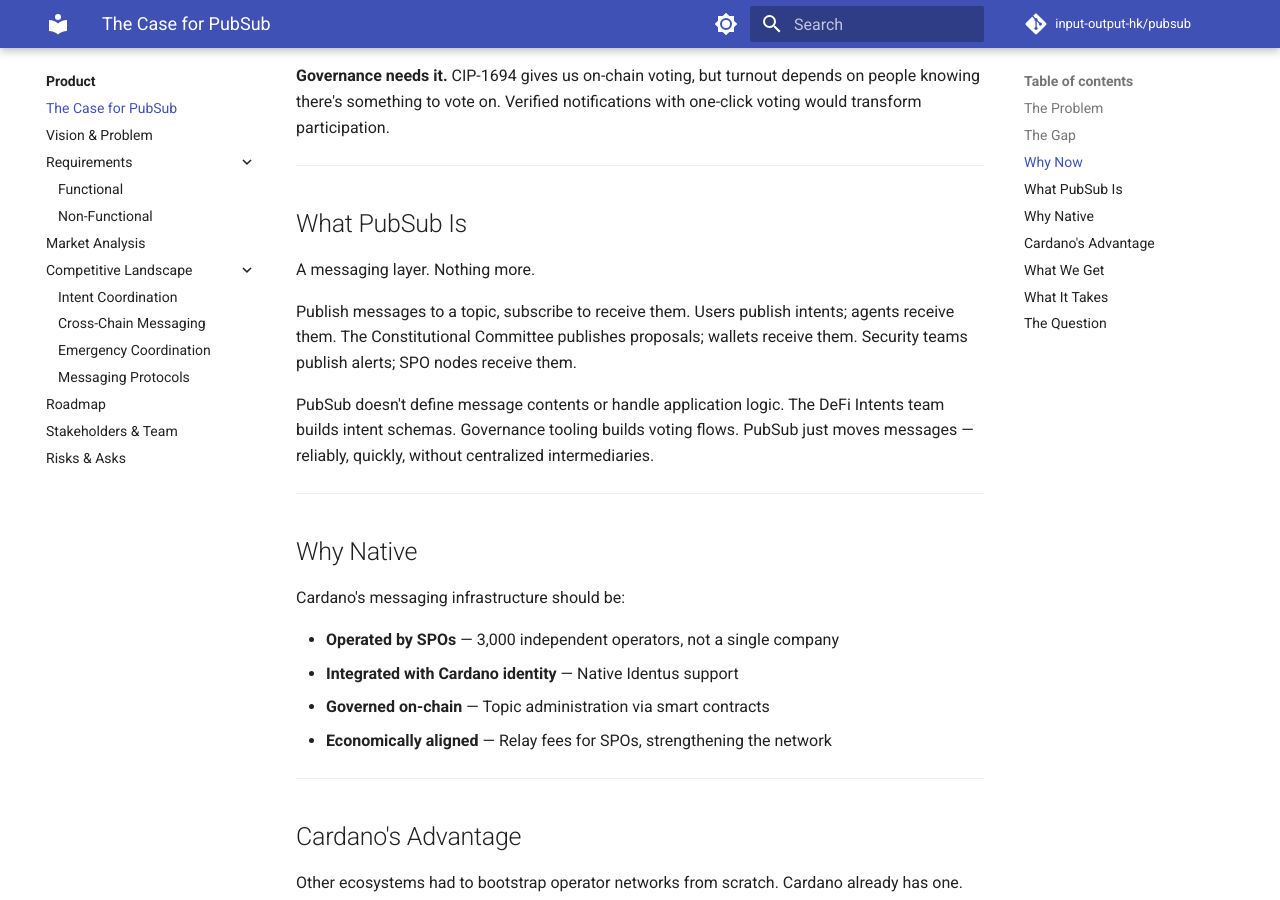
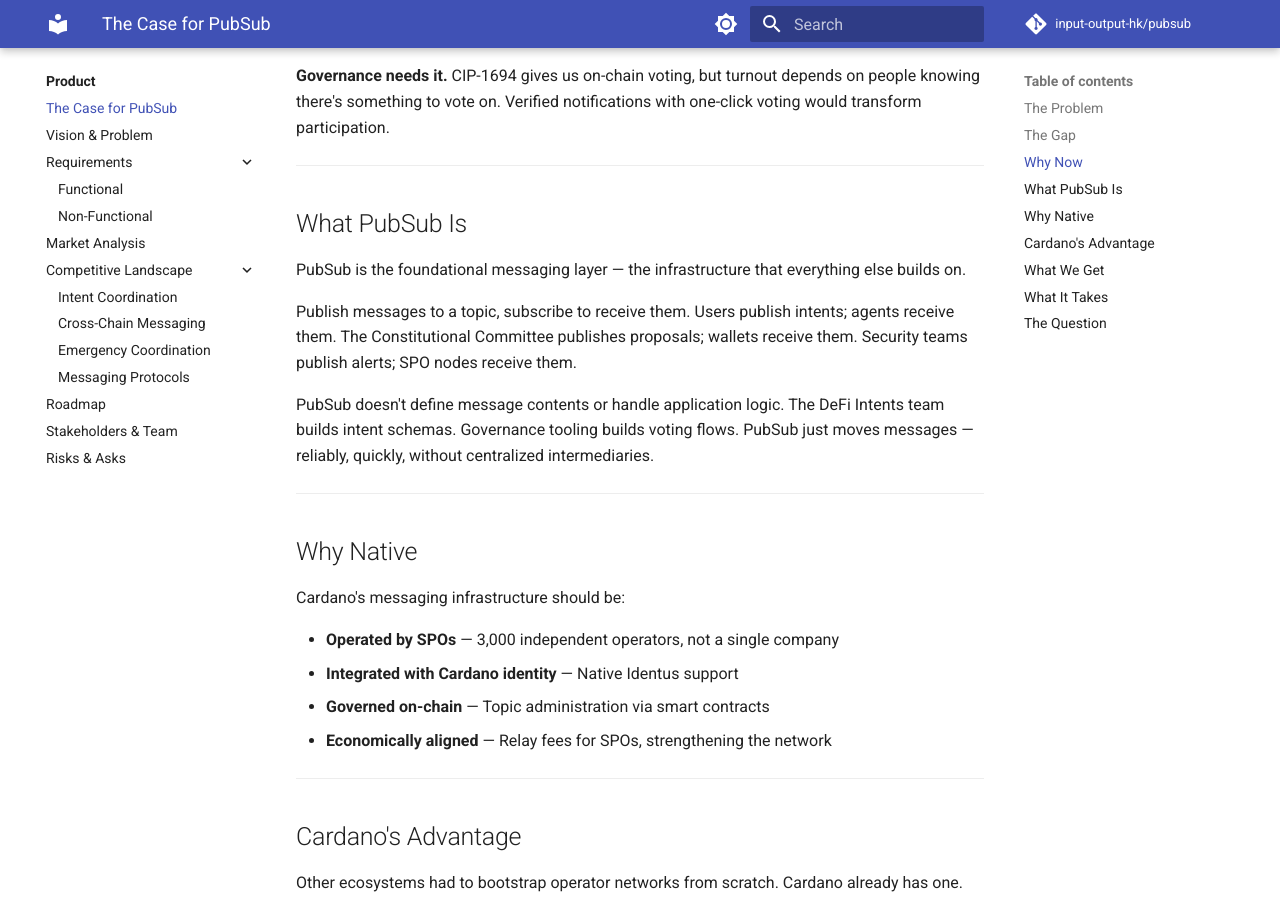
Before and after one commit to input-output-hk/pubsub, an MkDocs documentation site: the page built from docs/product/case-for-pubsub.md, in a window 1280 px wide and 900 px high, scrolled down 1216 px. Built offline with MkDocs 1.6.1 and Material for MkDocs 9.7.7, drawn with Linux system fonts in a browser that asks for light colours; a script that is not in the unit is left out; comment, search, counter and statistics services are not loaded.

Commit message:
Fix dismissive phrasing about PubSub scope

```diff
--- a/docs/product/case-for-pubsub.md
+++ b/docs/product/case-for-pubsub.md
@@ -38,7 +38,7 @@
 
 ## What PubSub Is
 
-A messaging layer. Nothing more.
+PubSub is the foundational messaging layer — the infrastructure that everything else builds on.
 
 Publish messages to a topic, subscribe to receive them. Users publish intents; agents receive them. The Constitutional Committee publishes proposals; wallets receive them. Security teams publish alerts; SPO nodes receive them.
 
```
